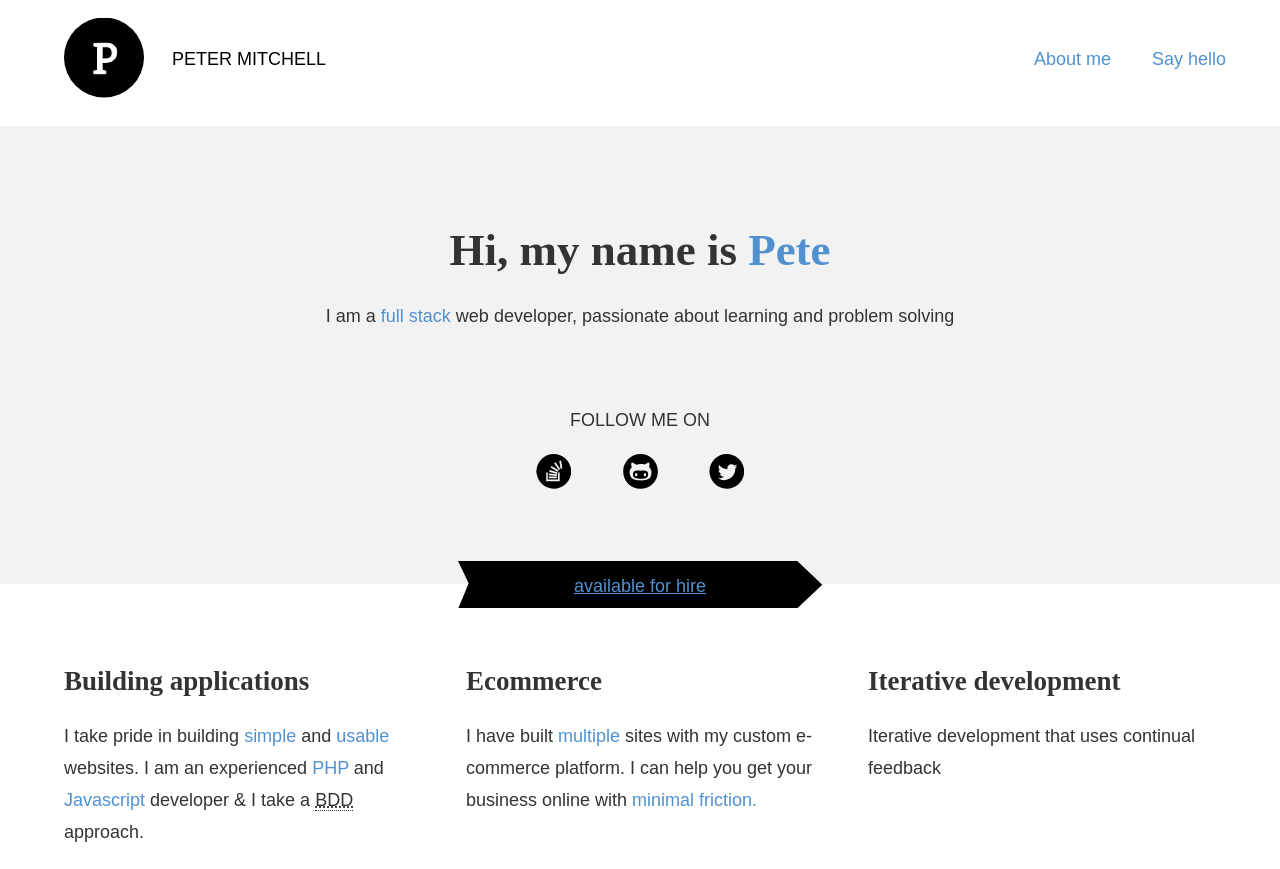
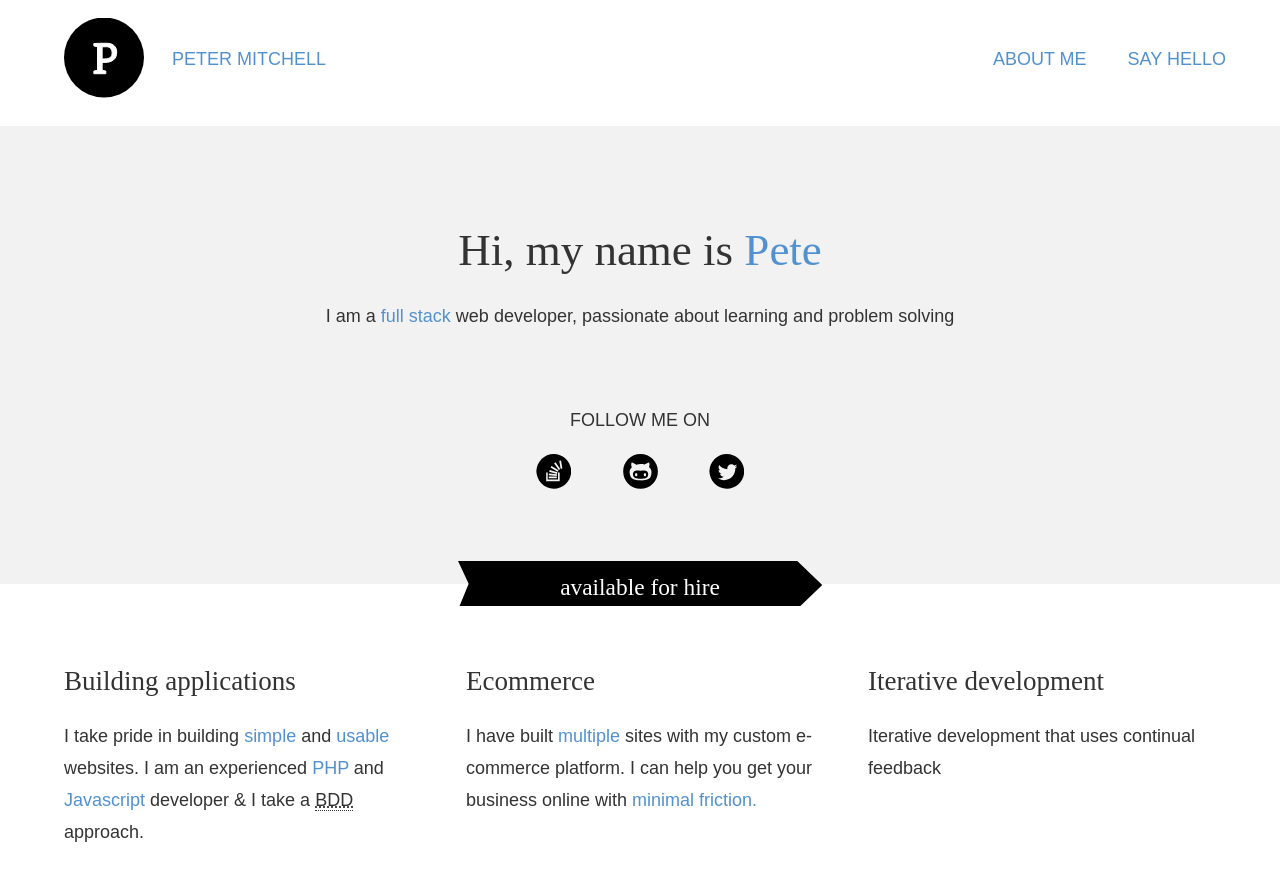
Before and after one commit to peterjmit/peterjmit.com, a website: page index.html in a window 1280 px wide. Shown: the top 869 px of the page. Drawn offline with Linux system fonts and the light colour scheme.

Commit message:
Moved hero into own partial. Tweaked colors on fonts

```diff
--- a/js/fonts.js
+++ b/js/fonts.js
@@ -1,5 +1,5 @@
 WebFontConfig = {
-  google: { families: [ 'Bitter:400,400italic', 'Varela Round' ] }
+  google: { families: [ 'Bitter:400,400italic', 'Varela Round', 'Satisfy' ] }
 };
 (function() {
   var wf = document.createElement('script');
--- /dev/null
+++ b/sass/_hero.scss
@@ -0,0 +1,23 @@
+.hero {
+  text-align: center;
+  background-color: $background-colour;
+}
+
+.hero h1 {
+  font-size: 2.5em;
+}
+
+.hero .hire {
+  margin: 0 auto;
+  margin-bottom: -5.55em;
+}
+
+.hero .social {
+  width: 23em;
+  padding: 2em 0 4em 0;
+  margin: 0 auto;
+  text-transform:uppercase;
+  li {
+    text-indent: -999em;
+  }
+}
--- a/sass/_icons.scss
+++ b/sass/_icons.scss
@@ -1,9 +1,16 @@
 .hire {
+  font-family: $font-flair;
+  font-size: 1.3em;
   color: #fff;
-  padding-top: 0.5em;
+  padding-top: 0.4em;
   text-align: center;
   width: 365px;
-  height: 38px;
+  height: 35px;
   display: block;
   background-image: image-url('arrow.svg');
 }
+
+.hire a {
+  text-decoration: none;
+  color: #fff;
+}
--- a/sass/_layout.scss
+++ b/sass/_layout.scss
@@ -1,6 +1,3 @@
-body {
-}
-
 .block {
   margin: 0 auto;
   padding: 0 5%;
@@ -48,9 +45,7 @@ body {
   span {
     position: absolute;
     width: 200px;
-    // display: block;
     padding-top: 1.4em;
     left: 6em;
-    // top: 0.5em;
   }
 }
--- a/sass/_typography.scss
+++ b/sass/_typography.scss
@@ -11,11 +11,12 @@ $min-line-padding: 2px;
 
 body {
     font-family: $font-body;
-    color: $font-colour;
+    color: $body-font-colour;
 }
 
 h1, h2, h3, h4, h5, h6 {
-    font-family: $font-title;
+  font-weight: normal;
+  font-family: $font-title;
 }
 
 h1, .h1 {
@@ -63,18 +64,18 @@ a:active {
 
 // helper classes
 .muted {
-  color: $font-muted-colour;
+  color: $muted-font-colour;
 }
 
 .muted {
   a, a:visited {
-    color: $font-muted-colour;
+    color: $muted-font-colour;
   }
 
   a:hover,
   a:focus,
   a:active {
-    color: darken($font-muted-colour, 20%);
+    color: darken($muted-font-colour, 20%);
   }
 }
 
@@ -90,9 +91,12 @@ abbr:hover {
   cursor: help;
 }
 
-#logo {
-  color: $black;
+#top {
   text-transform: uppercase;
+}
+
+#logo a {
+  color: $body-font-colour;
 }
 
 nav a {
--- a/sass/_variables.scss
+++ b/sass/_variables.scss
@@ -1,14 +1,15 @@
 // Colours
 $background-colour: #f2f2f2;
-$font-colour: #333333;
 $emphasis-secondary-colour: #d97c34;
 $emphasis-primary-colour: #5191d0;
-$font-muted-colour: #999;
+$body-font-colour: #333333;
+$muted-font-colour: #999;
 $black: #000;
 
 // Fonts
 $font-body: 'Varela Round', sans-serif;
 $font-title: 'Bitter', serif;
+$font-flair: 'Satisfy', serif;
 
 // Grid
 $grid-gutter: 1.5em;
--- a/sass/screen.scss
+++ b/sass/screen.scss
@@ -6,33 +6,10 @@
 @import "_layout";
 @import "_icons";
 @import "_social";
+@import "_hero";
 
 // Helpers
 @import "_helpers";
-
-.hero {
-  text-align: center;
-  background-color: $background-colour;
-
-  h1 {
-    font-size: 2.5em;
-  }
-
-  .hire {
-    margin: 0 auto;
-    margin-bottom: -7.35em;
-  }
-
-  .social {
-    width: 23em;
-    padding: 2em 0 4em 0;
-    margin: 0 auto;
-    text-transform:uppercase;
-    li {
-      text-indent: -999em;
-    }
-  }
-}
 
 .hero em,
 .services em {
```
Also changed, not shown: css/screen.css.
